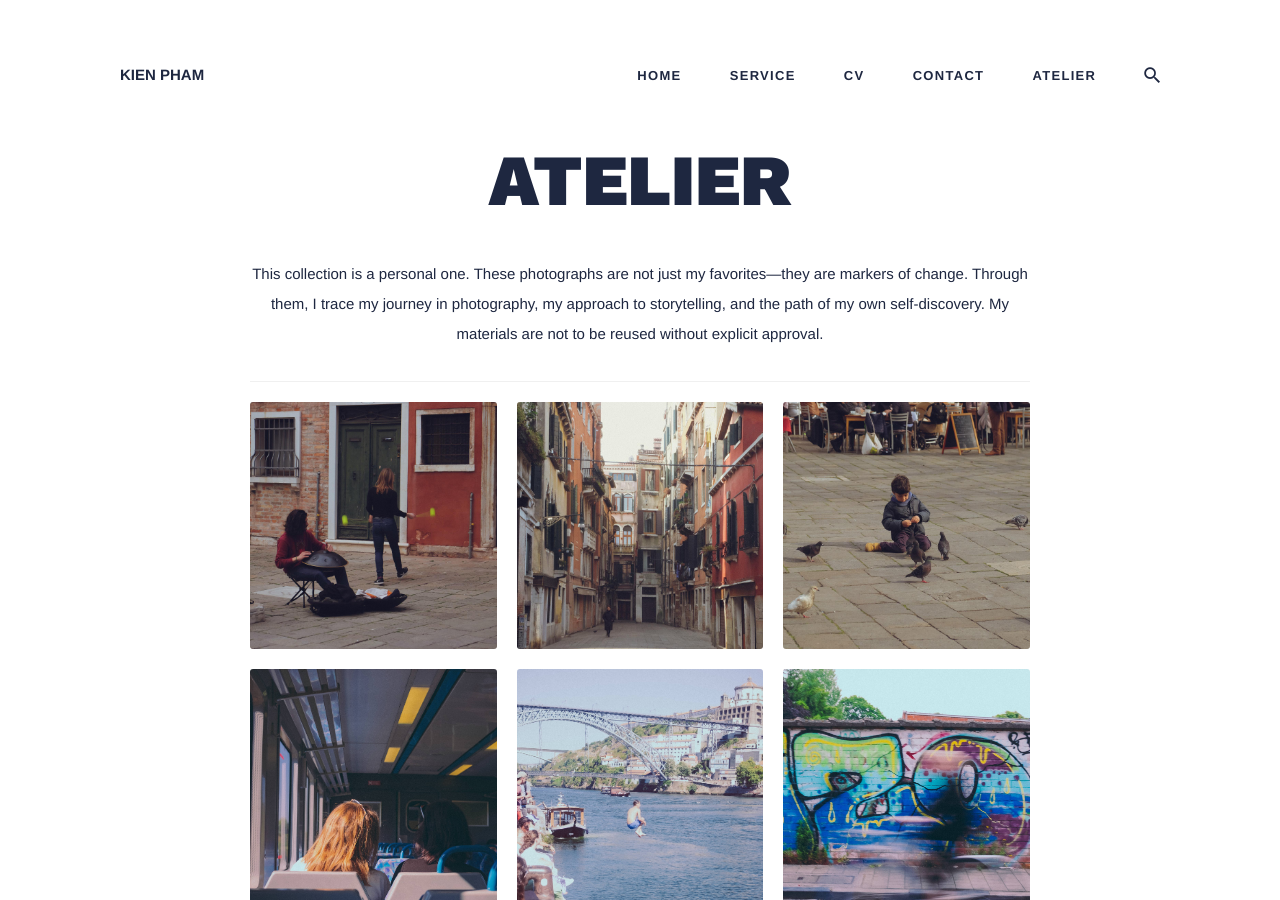
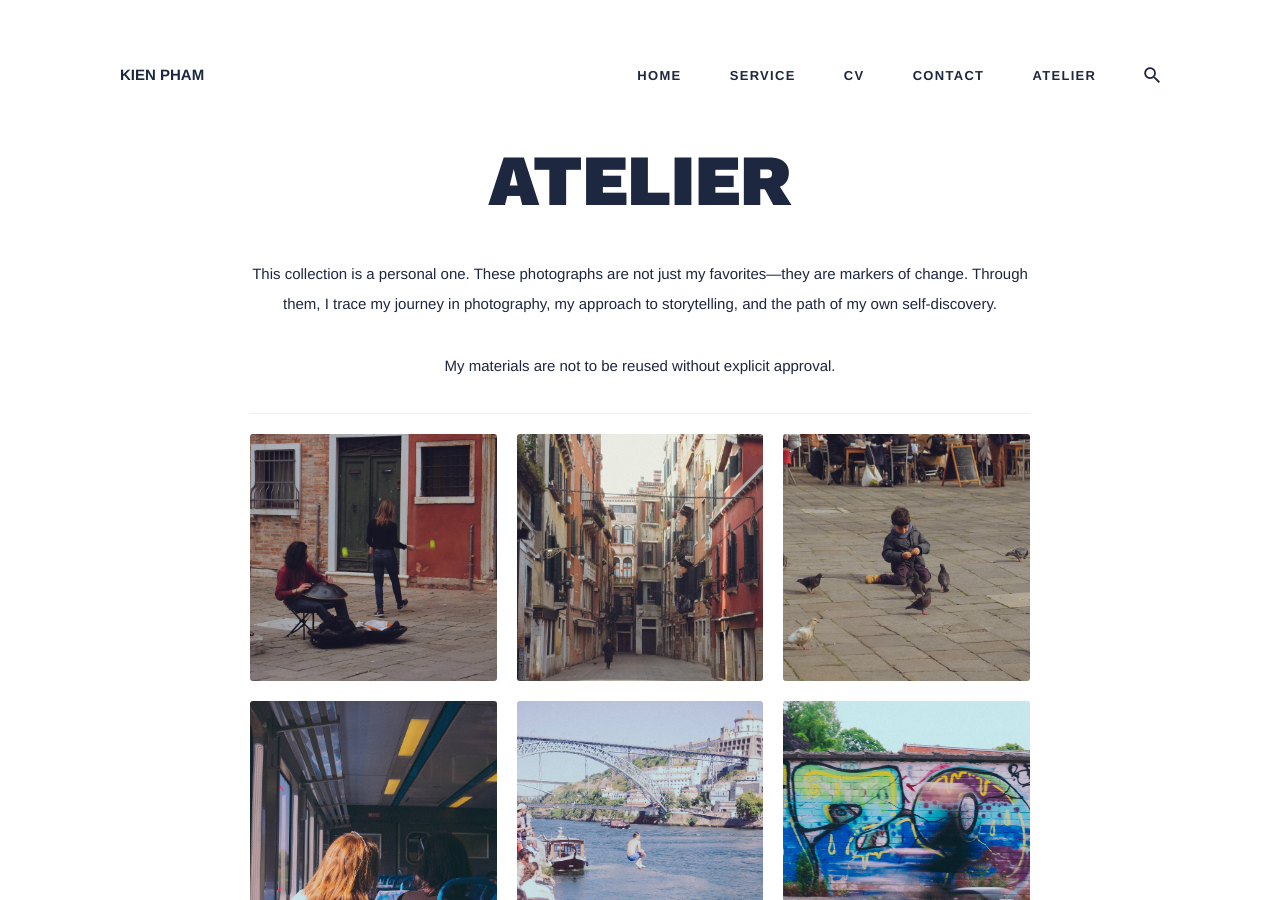
Before and after one commit to ray-ers/ray-ers.github.io, a Jekyll site: the page built from _pages/atelier.md, in a window 1280 px wide and 900 px high. Built offline with Jekyll 4.4.1, drawn with Linux system fonts in a browser that asks for light colours; nearby versions of some CDN libraries.

Commit message:
Update atelier.md

```diff
--- a/_pages/atelier.md
+++ b/_pages/atelier.md
@@ -5,8 +5,11 @@ permalink: /atelier/
 ---
 <section class="cv-section">
     <p>
-        <center>This collection is a personal one. These photographs are not just my favorites—they are markers of change. Through them, I trace my journey in photography, my approach to storytelling, and the path of my own self-discovery. My materials are not to be reused without explicit approval.
+        <center>This collection is a personal one. These photographs are not just my favorites—they are markers of change. Through them, I trace my journey in photography, my approach to storytelling, and the path of my own self-discovery.
         </center>
+    </p>
+    <p>
+        <center>My materials are not to be reused without explicit approval.</center>
     </p>
 </section>
 <hr class="paragraph-divider">
```
